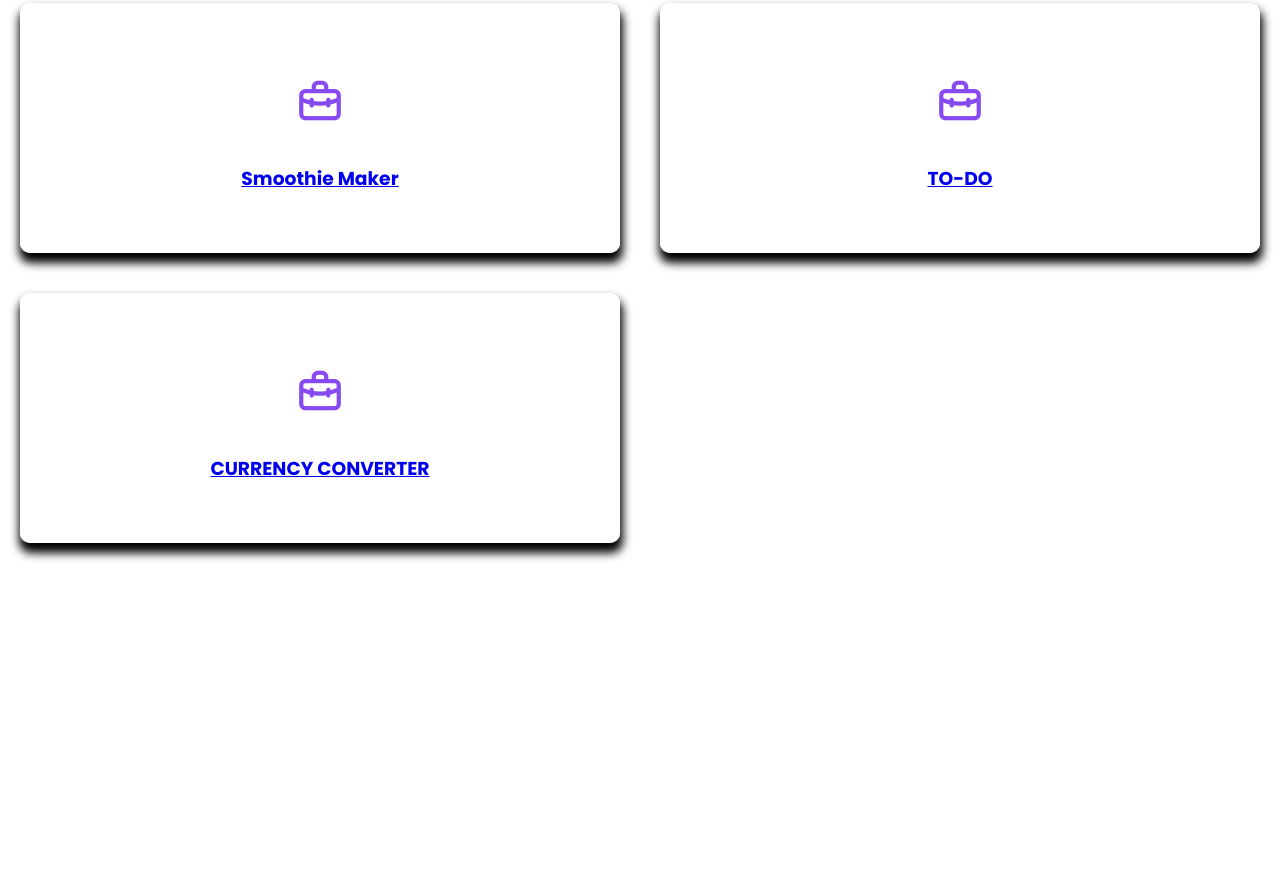
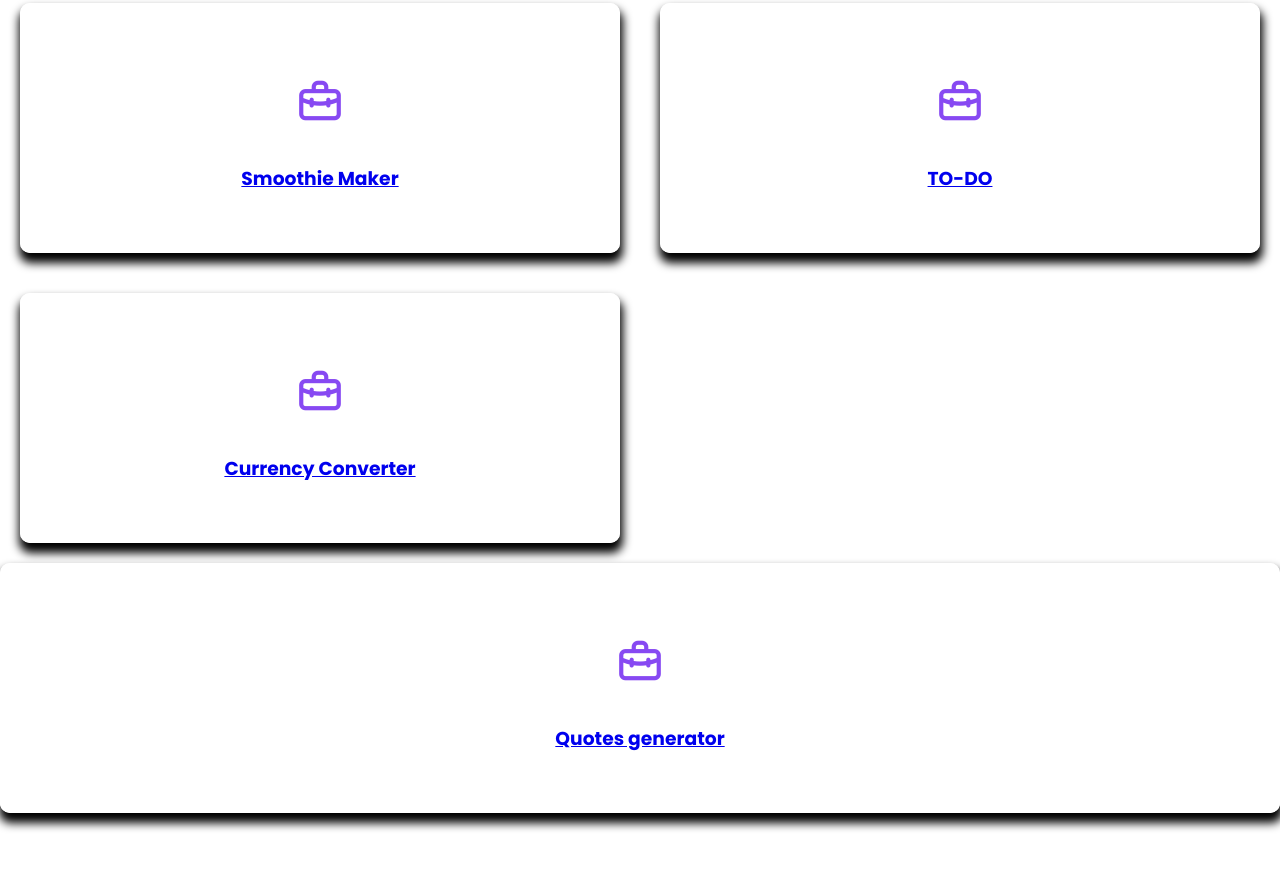
Before and after one commit to manjotkaur2384/portfolio, a plain HTML site: page website.html in a window 1280 px wide. Shown: the part 465-1334 px from the top of the page. Before the commit the page ends 1108 px from the top, so only its background shows below. Drawn offline with nearby package versions, Linux system fonts and the light colour scheme; a web font is replaced by a local one.

Commit message:
website.html

```diff
--- a/website.html
+++ b/website.html
@@ -72,10 +72,16 @@
                         </div>
                  <div class="project-box">
                             <i class="uil uil-briefcase-alt"></i>
-                            <h3><a href="https://manjotkaur2384.github.io/CURRENCY-CONVERTER/"target="_blank">CURRENCY CONVERTER</a></h3>
+                            <h3><a href="https://manjotkaur2384.github.io/CURRENCY-CONVERTER/"target="_blank">Currency Converter</a></h3>
                             <label></label>
                             </div>
                 </div>
+                <div class="project-box">
+                    <i class="uil uil-briefcase-alt"></i>
+                    <h3><a href="https://manjotkaur2384.github.io/quotesgenerator//"target="_blank">Quotes generator</a></h3>
+                    <label></label>
+                    </div>
+        </div>
 
             </section>
             <script src="https://cdnjs.cloudflare.com/ajax/libs/typed.js/2.1.0/typed.umd.js"></script>
```
